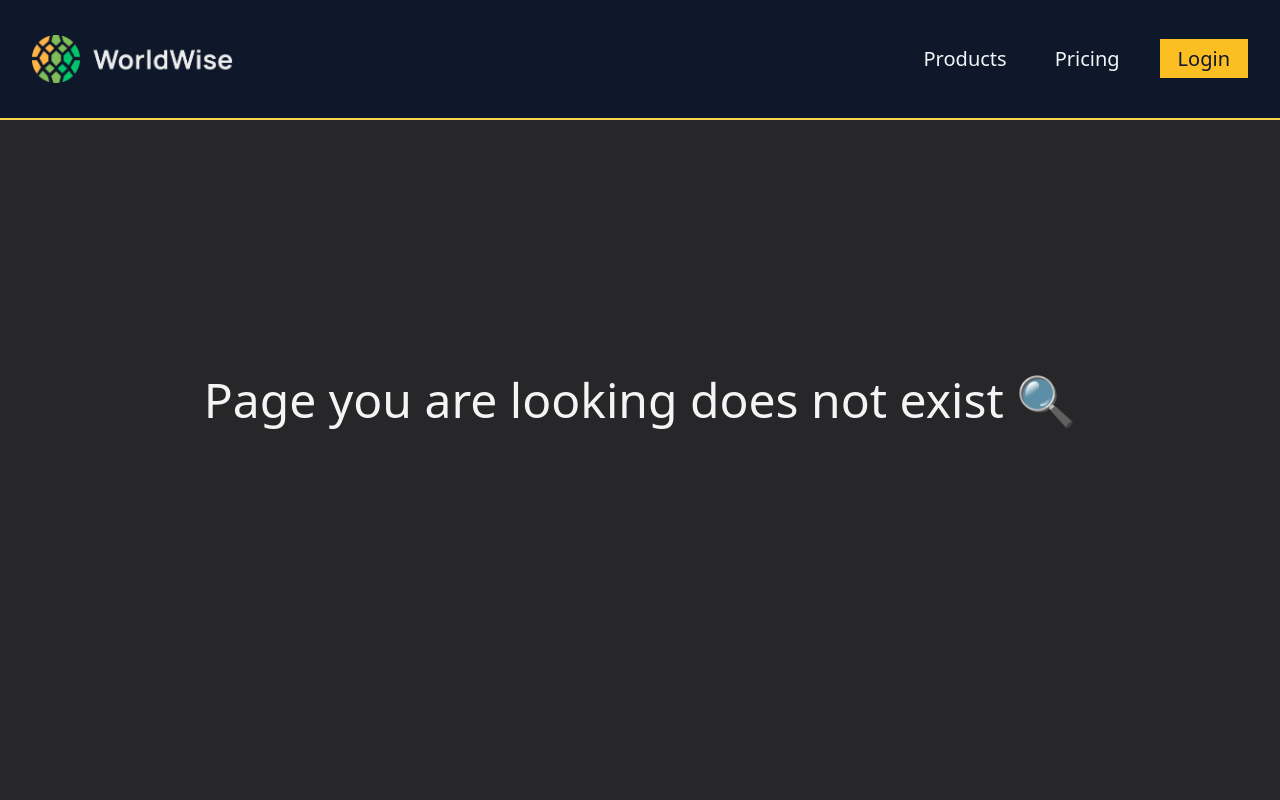
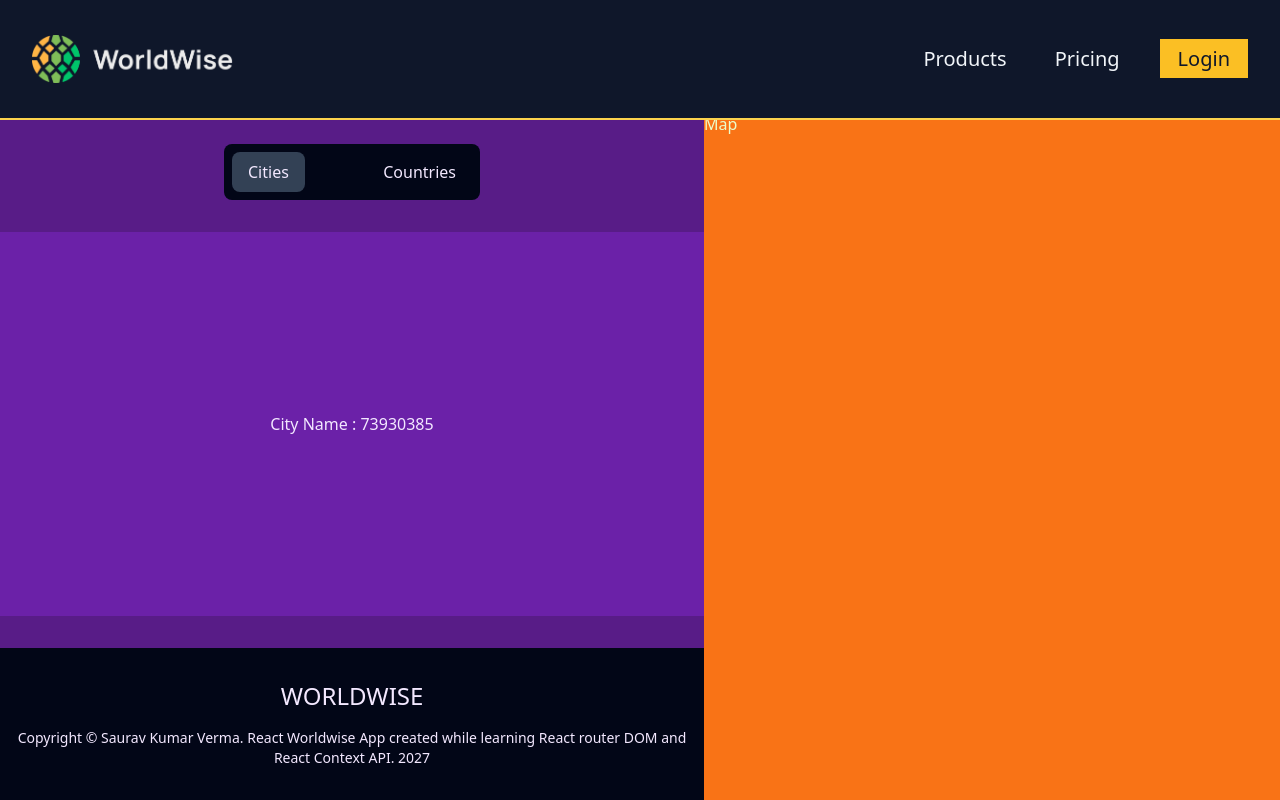
Before and after one commit to saurav-verma-01/React-router-context, a React (Vite) app: page /app/cities/73930385 in a window 1280 px wide. Built offline with nearby package versions, Linux system fonts and the light colour scheme; data requests are answered from the project's data file.

Commit message:
used Dynamic Routes using useParams hook

```diff
--- a/src/App.jsx
+++ b/src/App.jsx
@@ -9,6 +9,7 @@ import AppLayout from "./pages/AppLayout";
 import CityList from "./components/CityList";
 import { useEffect, useState } from "react";
 import CountryList from "./components/CountryList";
+import City from "./components/City";
 
 const BASE_URL = "http://localhost:9000/";
 
@@ -50,6 +51,7 @@ const App = () => {
               path="cities"
               element={<CityList isLoading={isLoading} cities={cities} />}
             />
+            <Route path="cities/:id" element={<City />} />
             <Route
               path="countries"
               element={<CountryList isLoading={isLoading} cities={cities} />}
--- /dev/null
+++ b/src/components/City.jsx
@@ -0,0 +1,13 @@
+import { useParams } from "react-router-dom";
+
+const City = () => {
+  const param = useParams();
+  console.log(param);
+  return (
+    <div className="bg-purple-800 h-full flex items-center justify-center">
+      City Name : {param.id}
+    </div>
+  );
+};
+
+export default City;
--- a/src/components/CityItem.jsx
+++ b/src/components/CityItem.jsx
@@ -1,3 +1,5 @@
+import { Link } from "react-router-dom";
+
 const formatDate = (date) =>
   new Intl.DateTimeFormat("en", {
     day: "numeric",
@@ -6,10 +8,14 @@ const formatDate = (date) =>
   }).format(new Date(date));
 
 const CityItem = ({ city }) => {
-  const { cityName, emoji, date } = city;
-  console.log(cityName, emoji, date);
+  const { cityName, emoji, date, id } = city;
+  console.log(cityName, emoji, date, id);
   return (
-    <div className="bg-slate-800 flex py-2 px-4 rounded-md gap-8">
+    <div>
+      <Link
+        className="bg-slate-800 flex py-2 px-4 rounded-md gap-8"
+        to={`${id}`}
+      >
         <div className="flex items-center gap-4">
           <span className="text-sm">{emoji}</span>
           <h3 className="text-yellow-400 text-lg">{cityName}</h3>
@@ -20,6 +26,7 @@ const CityItem = ({ city }) => {
             ✕
           </button>
         </div>
+      </Link>
     </div>
   );
 };
```
Lines whose indentation alone changed are shown as unchanged.
